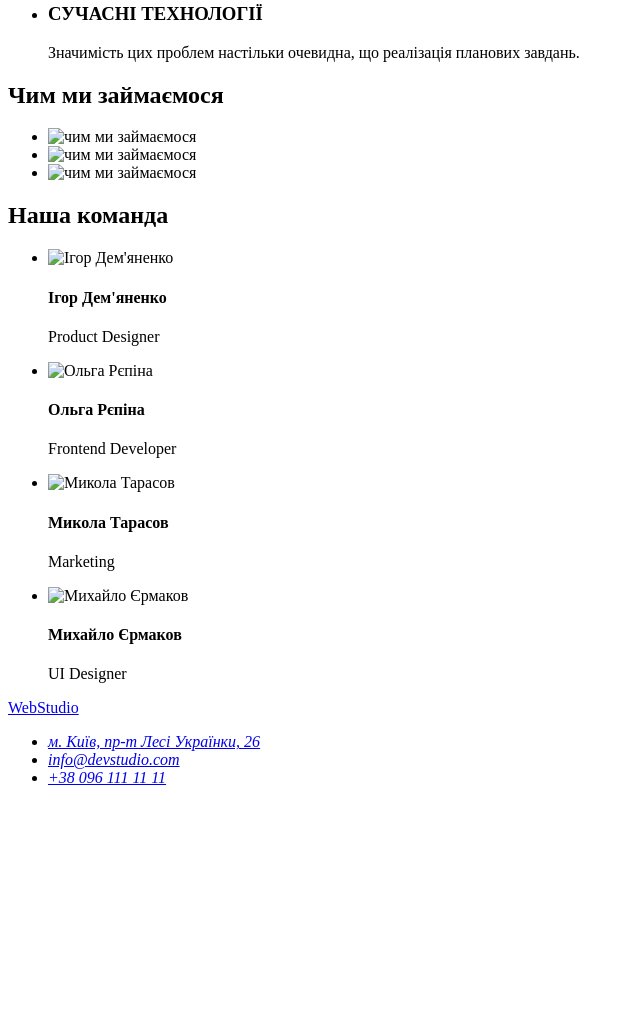
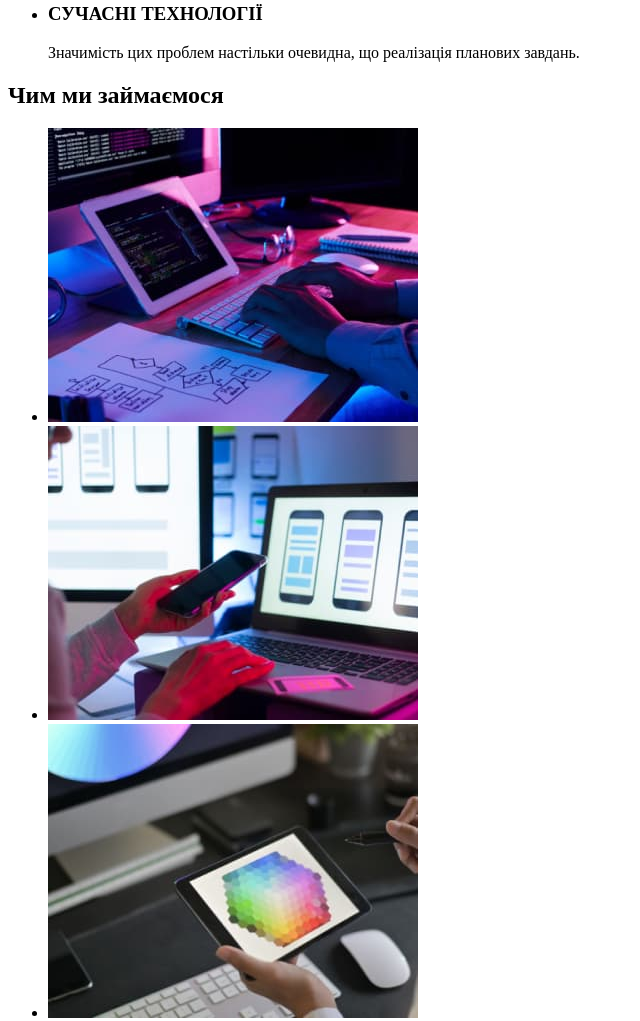
Before and after one commit to IraV20/tutorial2.0, a plain HTML site: page index.html in a window 1280 px wide. Shown: the part 532-1553 px from the top of the page, without its empty margins (0-640 px from the left). Before the commit the page ends 1335 px from the top, so only its background shows below. Drawn offline with Linux system fonts and the light colour scheme.

Commit message:
ready hm-1
Added imges

```diff
--- a/index.html
+++ b/index.html
@@ -56,13 +56,13 @@
             <h2 class="">Чим ми займаємося</h2>
             <ul class="">
                 <li class="">
-                    <img src="" alt="чим ми займаємося" width="370">
+                    <img src="./imges/box-1.jpg" alt="чим ми займаємося" width="370">
                 </li>
                 <li class="">
-                    <img src="" alt="чим ми займаємося" width="370">
+                    <img src="./imges/box-2.jpg" alt="чим ми займаємося" width="370">
                 </li>
                 <li class="">
-                    <img src="" alt="чим ми займаємося" width="370">
+                    <img src="./imges/box-3.jpg" alt="чим ми займаємося" width="370">
                 </li>
             </ul>
         </section>
@@ -71,22 +71,22 @@
             <h2 class="">Наша команда</h2>
             <ul class="">
                 <li class="">
-                    <img src="" alt="Ігор Дем'яненко" width="270">
+                    <img src="./imges/team/img-1.jpg" alt="Ігор Дем'яненко" width="270">
                     <h4 class="">Ігор Дем'яненко</h4>
                     <p>Product Designer</p>
                 </li>
                 <li class="">
-                    <img src="" alt="Ольга Рєпіна" width="270">
+                    <img src="./imges/team/img-2.jpg" alt="Ольга Рєпіна" width="270">
                     <h4 class="">Ольга Рєпіна</h4>
                     <p>Frontend Developer</p>
                 </li>
                 <li class="">
-                    <img src="" alt="Микола Тарасов" width="270">
+                    <img src="./imges/team/img-3.jpg" alt="Микола Тарасов" width="270">
                     <h4 class="">Микола Тарасов</h4>
                     <p>Marketing</p>
                 </li>
                 <li class="">
-                    <img src="" alt="Михайло Єрмаков" width="270">
+                    <img src="./imges/team/img-4.jpg" alt="Михайло Єрмаков" width="270">
                     <h4 class="">Михайло Єрмаков</h4>
                     <p>UI Designer</p>
                 </li>
```
Also changed, not shown: imges/box-1.jpg (added), imges/box-2.jpg (added), imges/box-3.jpg (added), imges/team/img-1.jpg (added), imges/team/img-2.jpg (added), imges/team/img-3.jpg (added), imges/team/img-4.jpg (added).
